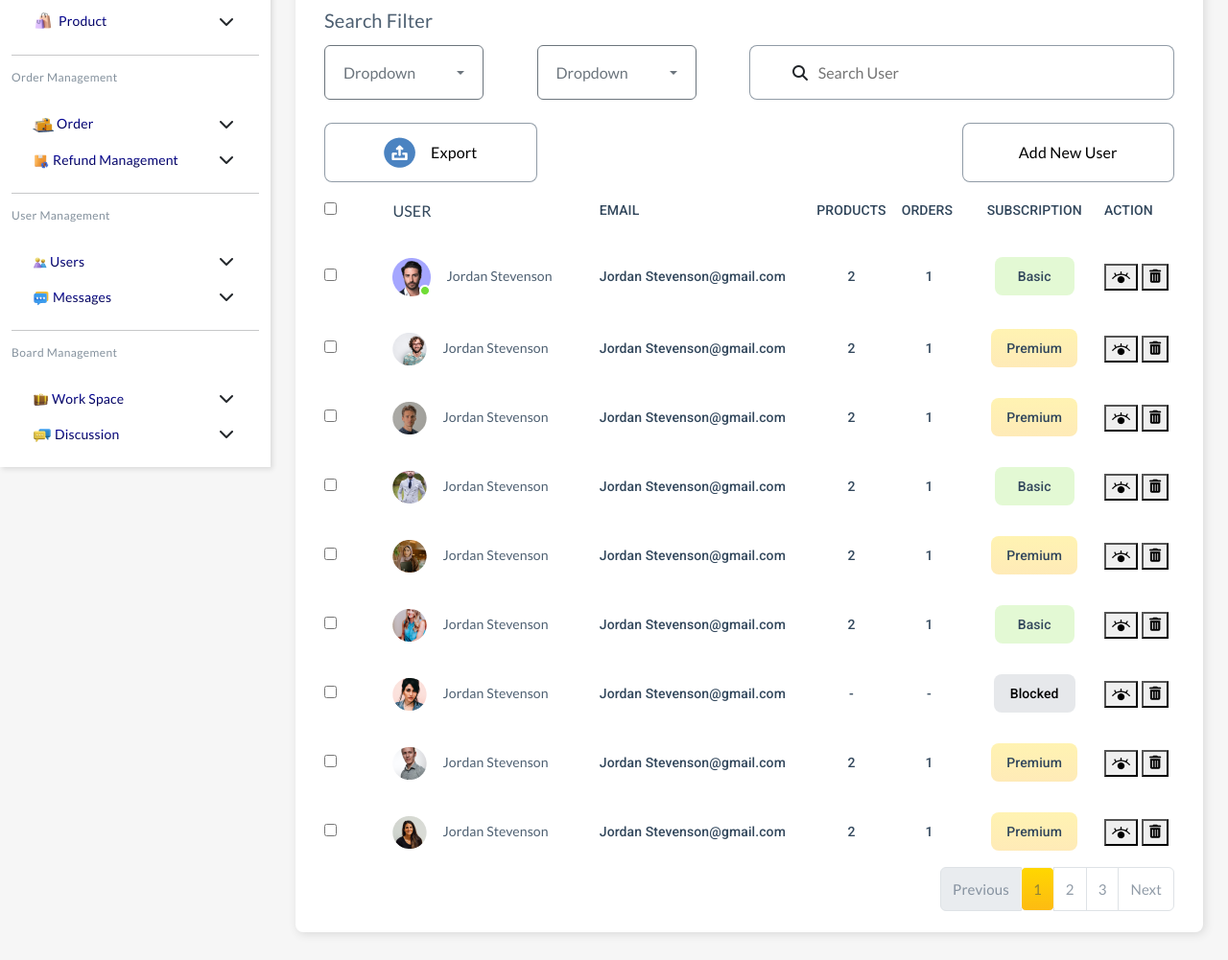
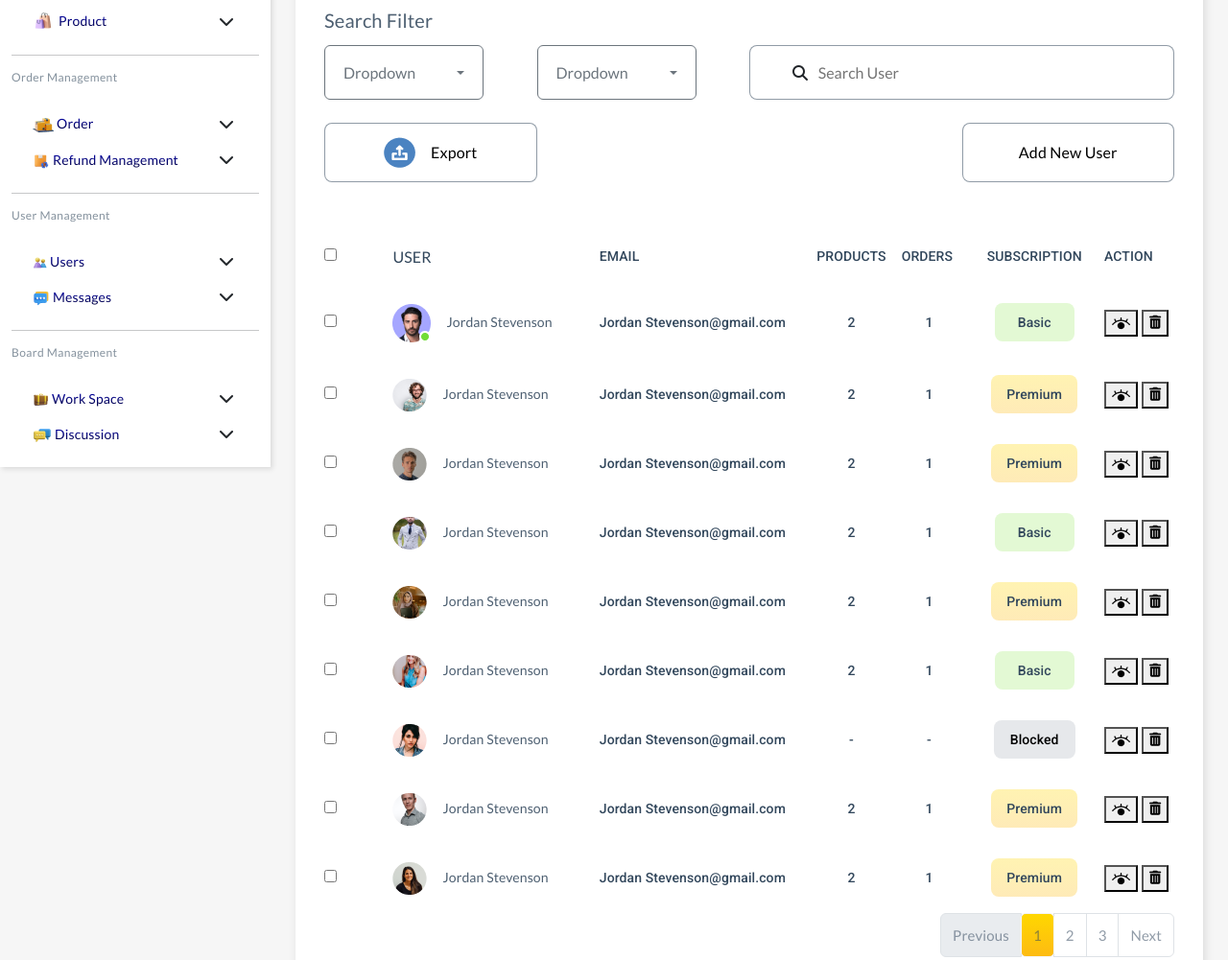
Before and after one commit to Pranta-Ghosh-Tonmoy/demo2, a plain HTML site: page index.html in a window 1280 px wide. Shown: the part 313-1314 px from the top of the page at 96% size. Drawn offline with Linux system fonts and the light colour scheme.

Commit message:
Update style.css

```diff
--- a/assets/css/style.css
+++ b/assets/css/style.css
@@ -355,6 +355,10 @@ body {
   box-shadow: 0px 2px 9px rgba(50, 71, 92, 0.06), 0px 4px 9px 1px rgba(50, 71, 92, 0.04), 0px 2px 6px 4px rgba(50, 71, 92, 0.02);
 }
 
+#filter form{
+  padding-top:48px;
+}
+
 #filter .main_filter form table tr td,
 #filter .main_filter form table tr td a {
   font-family: 'Roboto';
```
